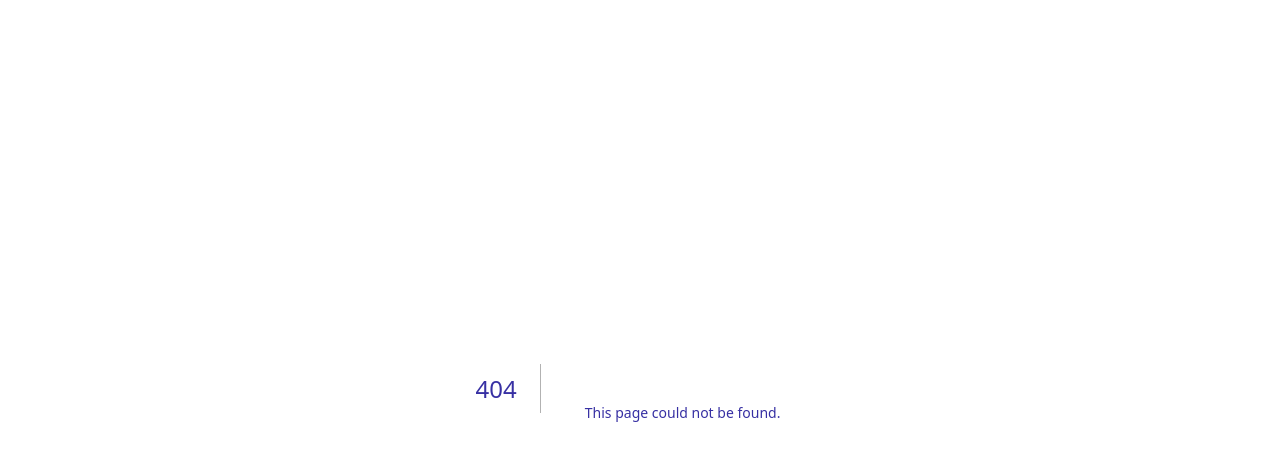
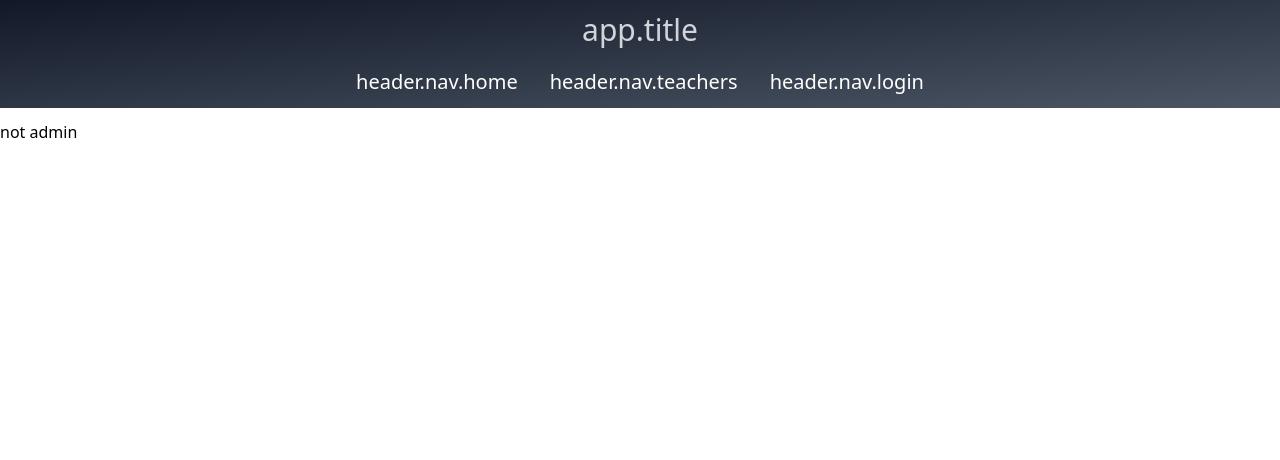
Before and after one commit to mozbulut/startcode-AO-aug-examen, a Next.js app in the folder front-end/: page /classroom in a window 1280 px wide. Before the commit this address had no page. Shown: the top 460 px of the page. Built offline with nearby package versions, Linux system fonts and the light colour scheme.

Commit message:
add classroom page

```diff
--- /dev/null
+++ b/front-end/pages/classroom/index.tsx
@@ -0,0 +1,31 @@
+import Header from "@components/header";
+import { User } from "@types";
+import Head from "next/head";
+import { useEffect, useState } from "react";
+import { useTranslation } from "react-i18next"
+
+const AddClassroomPage: React.FC = () => {
+    const { t } = useTranslation();
+    const [loggedInUser, setLoggedInUser] = useState<User | null>(null);
+
+    useEffect(() => {
+        setLoggedInUser(JSON.parse(sessionStorage.getItem('loggedInUser')));
+    }, [])
+
+
+    return (<>
+        <Head>
+            <title>Add classroom</title>
+        </Head>
+        <Header />
+        <main>
+            {loggedInUser && loggedInUser.role === 'admin'
+                ? <p>admin</p>
+                : <p>not admin</p>
+            }
+        </main>
+    </>
+    )
+}
+
+export default AddClassroomPage;
```
